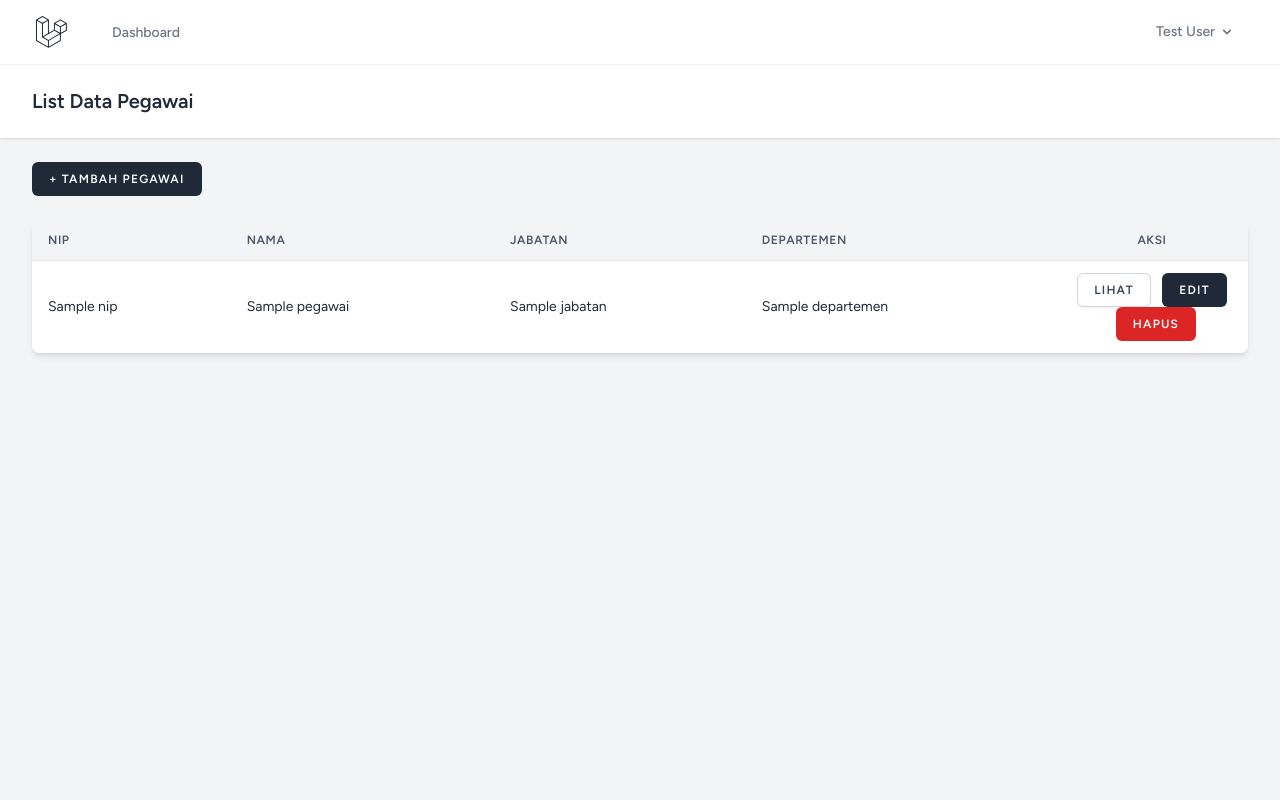
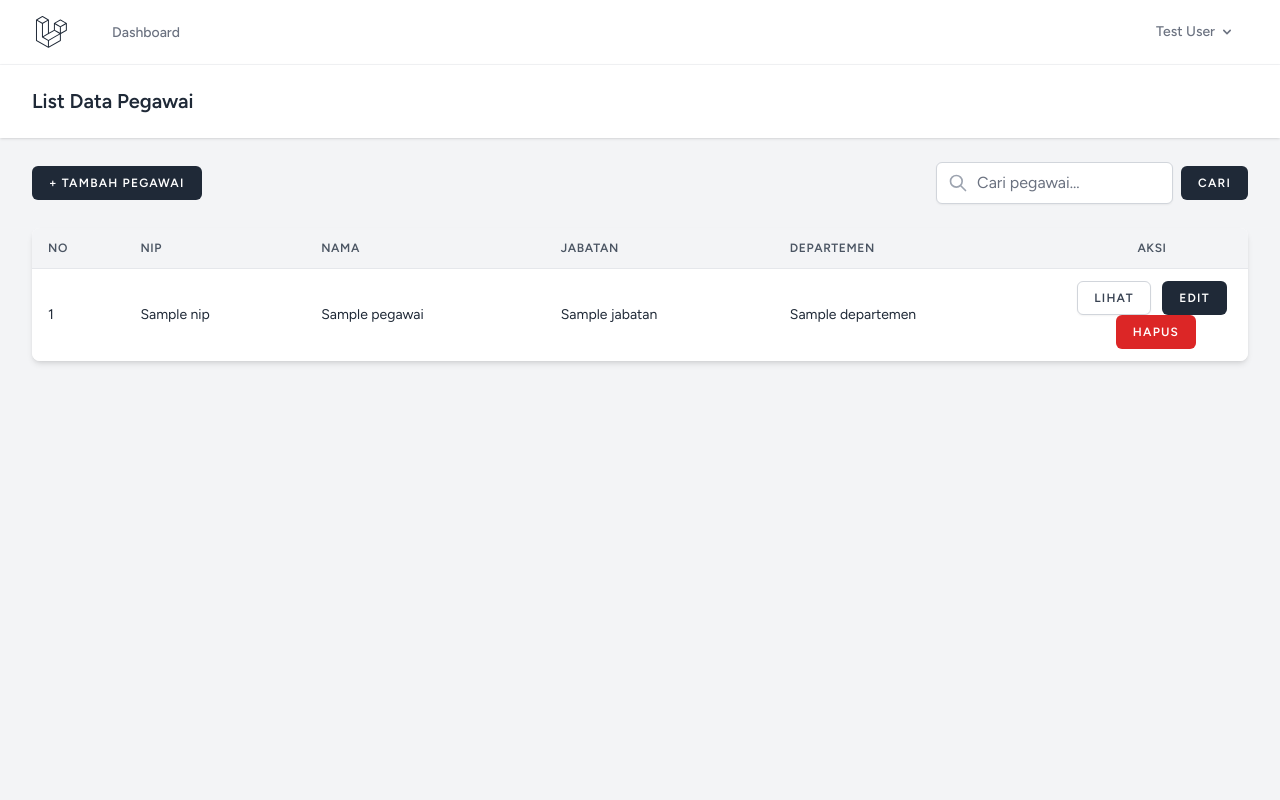
Before and after one commit to kasinoking123/HR-Velo, a Laravel app: template resources/views/pegawai/pegawai_index.blade.php in a window 1280 px wide. Run offline with Laravel 12, Linux system fonts and the light colour scheme; a user stored in the database is signed in; data comes from the database, SQL or seed files in the repository; tables that the repository leaves empty hold one stand-in row (values such as "Sample post"); the template is opened without the code that fills it: most values are stand-ins (such as "Sample title", 1, 10 or a date in 2020); style sheets or scripts are compiled from the project's sources.

Commit message:
finalisasi pegawai done

```diff
--- a/resources/views/pegawai/pegawai_index.blade.php
+++ b/resources/views/pegawai/pegawai_index.blade.php
@@ -17,10 +17,30 @@
 
                             {{-- Header dan Tombol Tambah --}}
                             <div class="flex justify-between items-center">
-
                     <a href="{{ route('pegawai.create') }}">
                         <x-primary-button>+ Tambah Pegawai</x-primary-button>
                     </a>
+
+                    {{-- Kolom Pencarian --}}
+                    <form method="GET" action="{{ route('pegawai.index') }}" class="flex items-center">
+                        <div class="relative">
+                            <x-text-input
+                                type="text"
+                                name="search"
+                                placeholder="Cari pegawai..."
+                                value="{{ request('$search') }}"
+                                class="pl-10 pr-4 py-2 border rounded-lg focus:ring-blue-500 focus:border-blue-500"
+                            />
+                            <div class="absolute inset-y-0 left-0 pl-3 flex items-center pointer-events-none">
+                                <svg class="h-5 w-5 text-gray-400" fill="none" viewBox="0 0 24 24" stroke="currentColor">
+                                    <path stroke-linecap="round" stroke-linejoin="round" stroke-width="2" d="M21 21l-6-6m2-5a7 7 0 11-14 0 7 7 0 0114 0z" />
+                                </svg>
+                            </div>
+                        </div>
+                        <x-primary-button type="submit" class="ml-2">
+                            Cari
+                        </x-primary-button>
+                    </form>
                 </div>
 
                         {{-- Table Data --}}
@@ -28,9 +48,67 @@
                 <table class="w-full table-auto border-collapse divide-y divide-gray-200">
                     <thead class="bg-gray-100">
                         <tr>
-                            <th class="px-4 py-3 text-left text-xs font-semibold text-gray-600 uppercase tracking-wider whitespace-nowrap">NIP</th>
-                            <th class="px-4 py-3 text-left text-xs font-semibold text-gray-600 uppercase tracking-wider whitespace-nowrap">Nama</th>
-                            <th class="px-4 py-3 text-left text-xs font-semibold text-gray-600 uppercase tracking-wider whitespace-nowrap">Jabatan</th>
+                            <th class="px-4 py-3 text-left text-xs font-semibold text-gray-600 uppercase tracking-wider whitespace-nowrap">No</th>
+                            <th scope="col" class="px-4 py-3 text-left text-xs font-semibold text-gray-600 uppercase tracking-wider whitespace-nowrap">
+                                <a href="{{ route('pegawai.index', [
+                                            'search' => $search,
+                                            'sort' => 'nip',
+                                            'direction' => $sortField === 'nip' && $sortDirection === 'asc' ? 'desc' : 'asc'
+                                            ]) }}" class="flex items-center">
+                                            NIP
+                                                @if($sortField === 'nip')
+                                                    @if($sortDirection === 'asc')
+                                                        <svg class="w-4 h-4 ml-1" fill="none" stroke="currentColor" viewBox="0 0 24 24">
+                                                            <path stroke-linecap="round" stroke-linejoin="round" stroke-width="2" d="M5 15l7-7 7 7" />
+                                                        </svg>
+                                                    @else
+                                                        <svg class="w-4 h-4 ml-1" fill="none" stroke="currentColor" viewBox="0 0 24 24">
+                                                            <path stroke-linecap="round" stroke-linejoin="round" stroke-width="2" d="M19 9l-7 7-7-7" />
+                                                        </svg>
+                                                    @endif
+                                                @endif
+                                    </a>
+                            </th>
+                            <th class="px-4 py-3 text-left text-xs font-semibold text-gray-600 uppercase tracking-wider whitespace-nowrap">
+                                <a href="{{ route('pegawai.index', [
+                                        'search' => $search,
+                                        'sort' => 'nama',
+                                        'direction' => $sortField === 'nama' && $sortDirection === 'asc' ? 'desc' : 'asc'
+                                        ]) }}" class="flex items-center">
+                                        Nama
+                                        @if($sortField === 'nama')
+                                            @if($sortDirection === 'asc')
+                                                <svg class="w-4 h-4 ml-1" fill="none" stroke="currentColor" viewBox="0 0 24 24">
+                                                    <path stroke-linecap="round" stroke-linejoin="round" stroke-width="2" d="M5 15l7-7 7 7" />
+                                                </svg>
+                                            @else
+                                                <svg class="w-4 h-4 ml-1" fill="none" stroke="currentColor" viewBox="0 0 24 24">
+                                                    <path stroke-linecap="round" stroke-linejoin="round" stroke-width="2" d="M19 9l-7 7-7-7" />
+                                                </svg>
+                                            @endif
+                                        @endif
+                                </a>
+                            </th>
+                            <th class="px-4 py-3 text-left text-xs font-semibold text-gray-600 uppercase tracking-wider whitespace-nowrap">
+                                <a href="{{ route('pegawai.index', [
+                                        'search' => $search,
+                                        'sort' => 'jabatan',
+                                        'direction' => $sortField === 'jabatan' && $sortDirection === 'asc' ? 'desc' : 'asc'
+                                    ]) }}" class="flex items-center">
+                                    Jabatan
+                                    @if($sortField === 'jabatan')
+                                        @if($sortDirection === 'asc')
+                                            <svg class="w-4 h-4 ml-1" fill="none" stroke="currentColor" viewBox="0 0 24 24">
+                                                <path stroke-linecap="round" stroke-linejoin="round" stroke-width="2" d="M5 15l7-7 7 7" />
+                                            </svg>
+                                        @else
+                                            <svg class="w-4 h-4 ml-1" fill="none" stroke="currentColor" viewBox="0 0 24 24">
+                                                <path stroke-linecap="round" stroke-linejoin="round" stroke-width="2" d="M19 9l-7 7-7-7" />
+                                            </svg>
+                                        @endif
+                                    @endif
+                                </a>
+                            </th>
                             <th class="px-4 py-3 text-left text-xs font-semibold text-gray-600 uppercase tracking-wider whitespace-nowrap">Departemen</th>
                             <th class="px-4 py-3 text-center text-xs font-semibold text-gray-600 uppercase tracking-wider whitespace-nowrap w-48">Aksi</th>
                         </tr>
@@ -38,6 +116,7 @@
                     <tbody class="bg-white divide-y divide-gray-100 text-sm text-gray-800">
                         @forelse($pegawais as $pegawai)
                             <tr class="hover:bg-gray-50">
+                                <td class="px-4 py-3 whitespace-nowrap">{{ ($pegawais->currentPage() - 1) * $pegawais->perPage() + $loop->iteration }}</td>
                                 <td class="px-4 py-3 whitespace-nowrap">{{ $pegawai->nip }}</td>
                                 <td class="px-4 py-3 break-words">{{ $pegawai->nama }}</td>
                                 <td class="px-4 py-3 break-words">{{ $pegawai->jabatan }}</td>
@@ -66,7 +145,7 @@
                 </table>
             </div>
             <div class="mt-4">
-
+                {{ $pegawais->links() }}
             </div>
 
         </div>
```
Also changed, not shown: app/Http/Controllers/PegawaiController.php (+17 -3 lines). Lines whose indentation alone changed are shown as unchanged.
